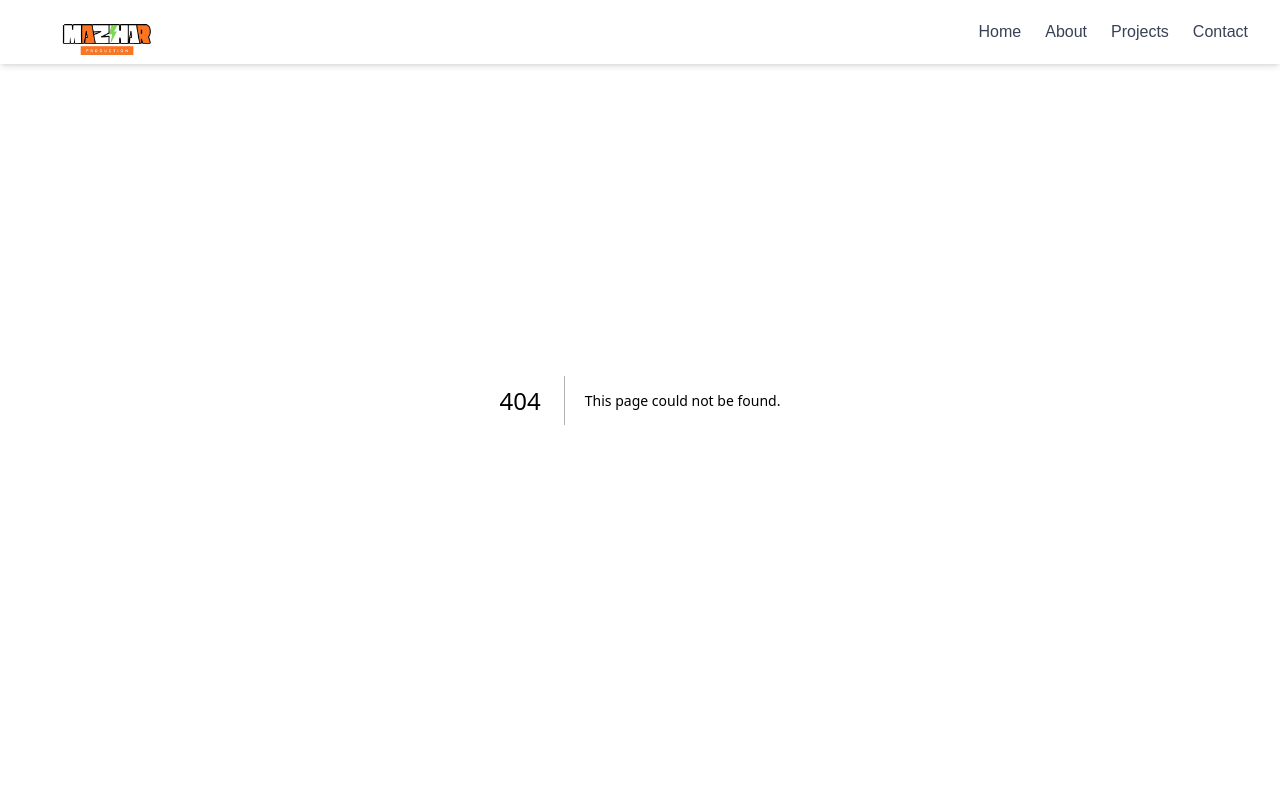
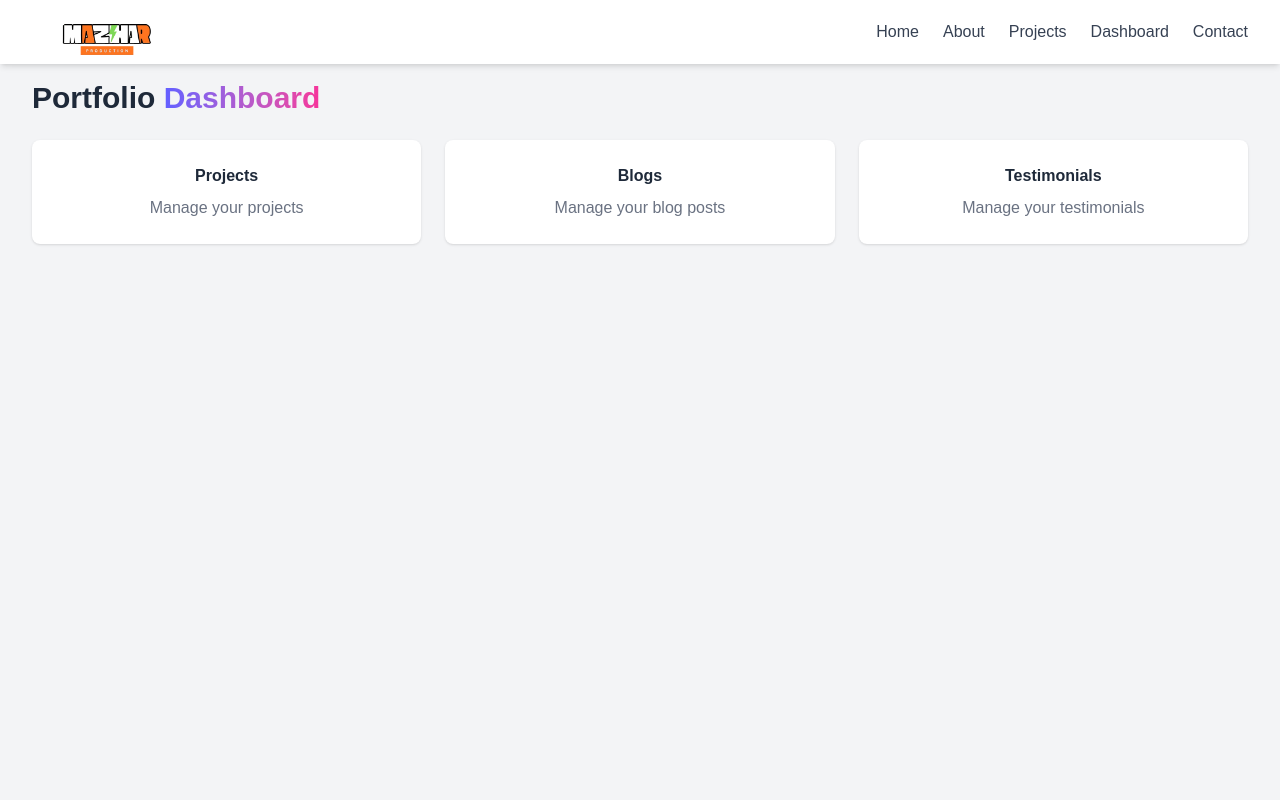
Before and after one commit to mazhars-git/portfolio-with-nextjs, a Next.js app: page /dashboard in a window 1280 px wide. Before the commit this address had no page. Shown: the top 800 px of the page. Built offline with nearby package versions, Linux system fonts and the light colour scheme.

Commit message:
dashboard

```diff
--- /dev/null
+++ b/src/app/dashboard/page.tsx
@@ -0,0 +1,51 @@
+"use client";
+import Link from "next/link";
+
+export default function Dashboard() {
+  return (
+    <div className="container mx-auto min-h-screen bg-gray-100 dark:bg-gray-900 px-8 pt-20">
+      <h1 className="text-3xl font-bold text-gray-800 dark:text-white mb-6">
+        Portfolio{" "}
+        <span className="text-transparent bg-clip-text bg-gradient-to-r from-indigo-500 to-pink-500">
+          Dashboard
+        </span>
+      </h1>
+
+      <div className="grid sm:grid-cols-2 lg:grid-cols-3 gap-6">
+        <Link
+          href="/dashboard/projects"
+          className="p-6 bg-white dark:bg-gray-800 rounded-lg shadow hover:shadow-lg transition text-center"
+        >
+          <h2 className="font-semibold text-gray-800 dark:text-white mb-2">
+            Projects
+          </h2>
+          <p className="text-gray-500 dark:text-gray-400">
+            Manage your projects
+          </p>
+        </Link>
+        <Link
+          href="/dashboard/blogs"
+          className="p-6 bg-white dark:bg-gray-800 rounded-lg shadow hover:shadow-lg transition text-center"
+        >
+          <h2 className="font-semibold text-gray-800 dark:text-white mb-2">
+            Blogs
+          </h2>
+          <p className="text-gray-500 dark:text-gray-400">
+            Manage your blog posts
+          </p>
+        </Link>
+        <Link
+          href="/dashboard/testimonials"
+          className="p-6 bg-white dark:bg-gray-800 rounded-lg shadow hover:shadow-lg transition text-center"
+        >
+          <h2 className="font-semibold text-gray-800 dark:text-white mb-2">
+            Testimonials
+          </h2>
+          <p className="text-gray-500 dark:text-gray-400">
+            Manage your testimonials
+          </p>
+        </Link>
+      </div>
+    </div>
+  );
+}
--- a/src/components/shared/Navbar.tsx
+++ b/src/components/shared/Navbar.tsx
@@ -12,6 +12,7 @@ export default function Navbar() {
     { name: "Home", href: "/" },
     { name: "About", href: "/about" },
     { name: "Projects", href: "#projects" },
+    { name: "Dashboard", href: "/dashboard" },
     { name: "Contact", href: "#contact" },
   ];
 
```
